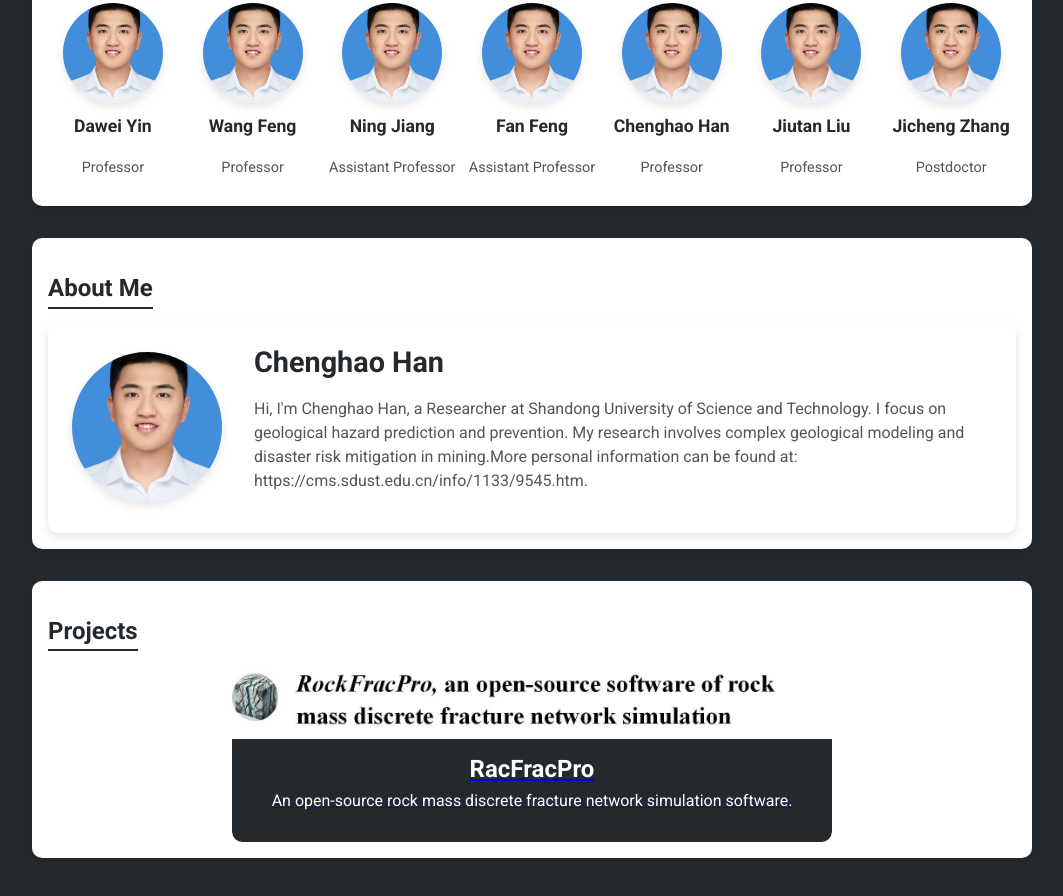
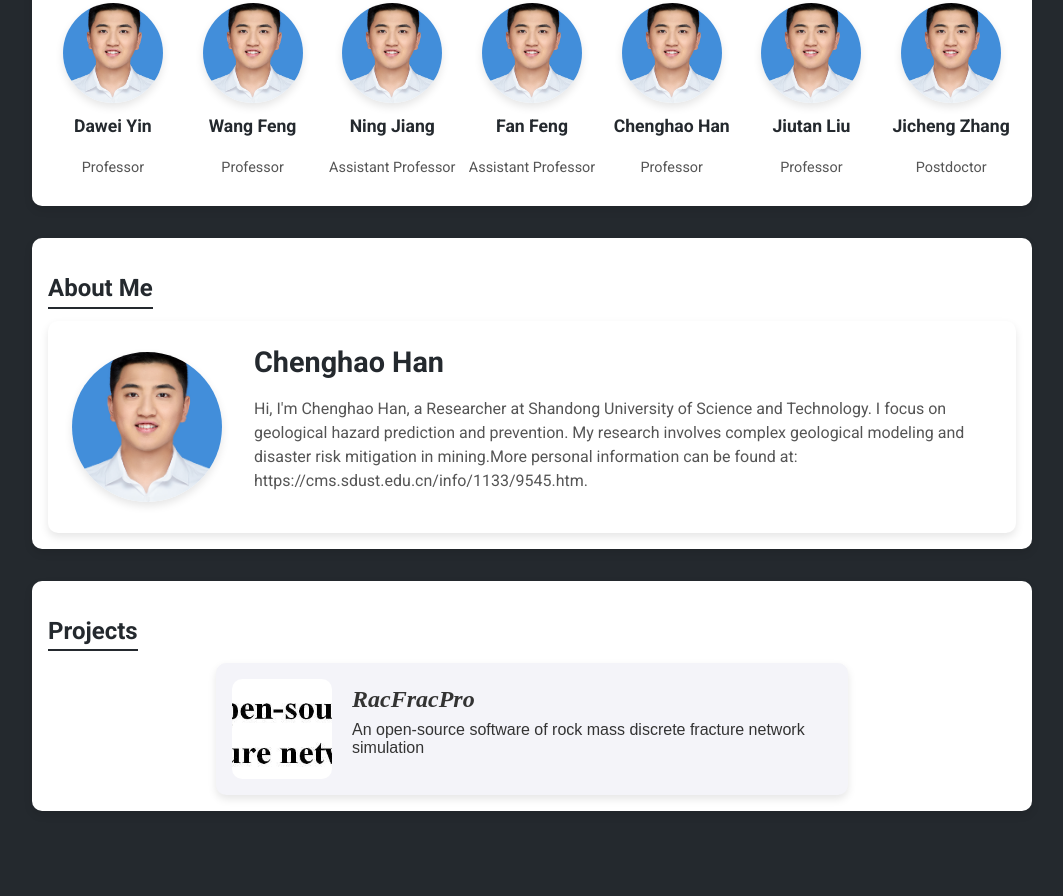
Before and after one commit to hanchenghao12/hanchenghao12.github.io, a plain HTML site: page index.html in a window 1280 px wide. Shown: the part 430-1326 px from the top of the page, without its empty margins (108-1171 px from the left). After the commit the page ends 1305 px from the top, so only its background shows below. Drawn offline with Linux system fonts and the light colour scheme.

Commit message:
index.html

```diff
--- a/index.html
+++ b/index.html
@@ -153,44 +153,43 @@
             color: #555;
         }
 
-    .project-box {
-    display: block;
-    width: 100%;
+   .project-box {
+    display: flex;
+    align-items: center;
     max-width: 600px;
     margin: 0 auto;
-    text-align: center;
+    background-color: #f4f4f9;
     border-radius: 10px;
-    overflow: hidden;
-    transition: transform 0.3s ease;
+    padding: 1em;
+    box-shadow: 0 4px 8px rgba(0, 0, 0, 0.1);
 }
 
-.project-box:hover {
-    transform: translateY(-5px); /* 悬停效果 */
-}
-
-.project-image {
-    width: 100%;
-    height: auto;
+.project-icon {
+    width: 100px;
+    height: 100px;
     object-fit: cover;
-    border-radius: 10px 10px 0 0;
+    margin-right: 20px;
+    border-radius: 10px;
 }
 
 .project-info {
-    background-color: #24292e;
-    color: white;
-    padding: 1em;
-    border-radius: 0 0 10px 10px;
+    flex-grow: 1;
+    text-align: left;
 }
 
-.project-info h3 {
+.project-name {
+    font-family: 'Times New Roman', Times, serif;
+    font-size: 1.5em;
+    font-style: italic;
     margin: 0;
-    font-size: 1.5em;
 }
 
-.project-info p {
+.project-description {
+    font-family: Arial, sans-serif;
+    font-size: 1em;
     margin-top: 0.5em;
-    font-size: 1em;
 }
+
 
 
     </style>
@@ -269,16 +268,18 @@
         </div>
     </section>
 
-  <section class="white-box">
+<!-- Projects Section -->
+<section class="white-box">
     <h2>Projects</h2>
-    <a href="https://github.com/hanchenghao12/hanchenghao12.github.io" class="project-box">
-        <img src="https://hanchenghao12.github.io/123.jpg" alt="Project Image" class="project-image">
+    <div class="project-box">
+        <img src="https://hanchenghao12.github.io/123.jpg" alt="Software Icon" class="project-icon">
         <div class="project-info">
-            <h3>RacFracPro</h3>
-            <p>An open-source rock mass discrete fracture network simulation software.</p>
+            <h3 class="project-name">RacFracPro</h3>
+            <p class="project-description">An open-source software of rock mass discrete fracture network simulation</p>
         </div>
-    </a>
+    </div>
 </section>
+
 
 
 </main>
```
